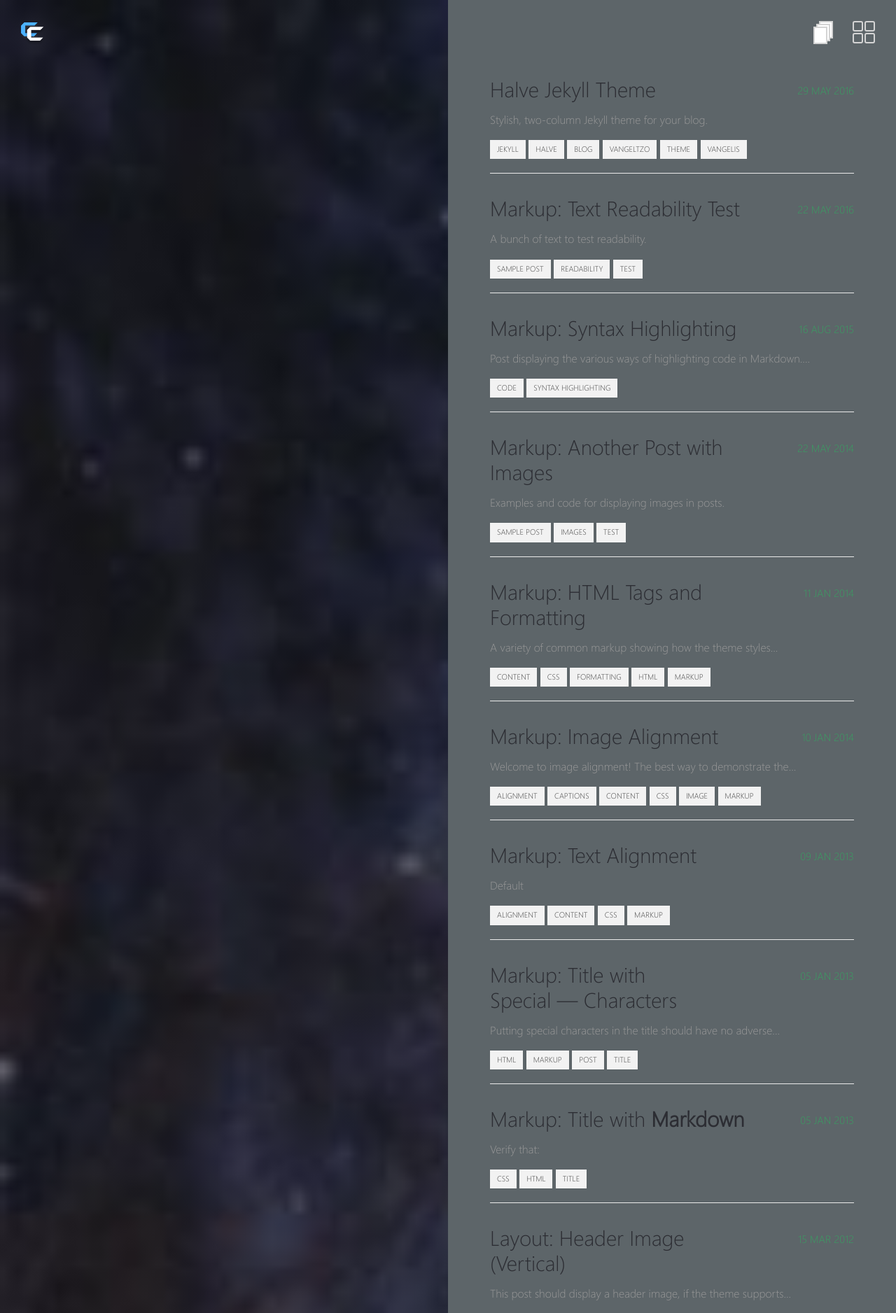
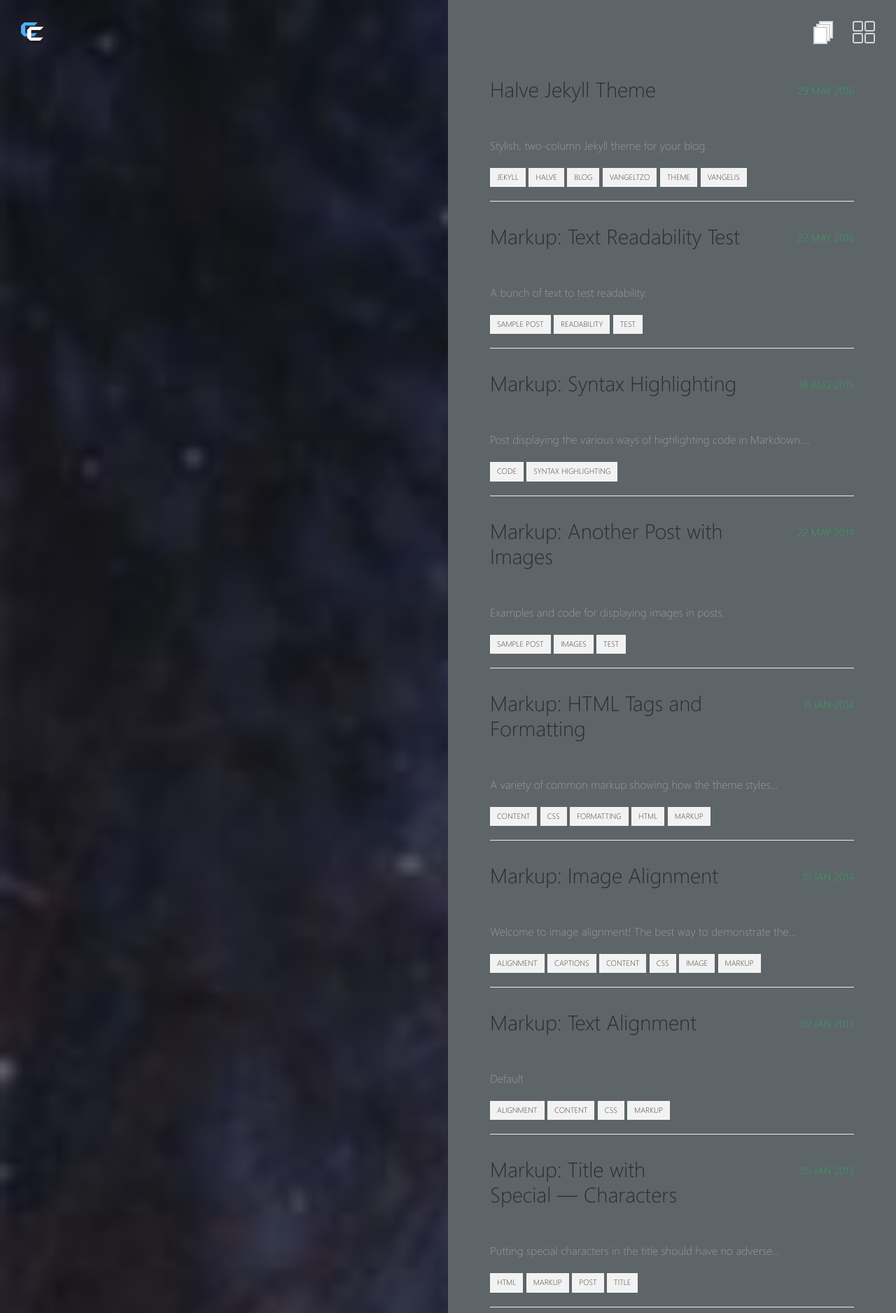
Before and after one commit to SaharaProject/ChatCraft, a Jekyll site: the page built from _pages/posts.md, in a window 1280 px wide. Shown: the top 1876 px of the page at 70% size. Built offline with Jekyll 4.4.1, drawn with Linux system fonts in a browser that asks for light colours; some of the changed text lies outside the part shown.

Commit message:
Update CSS

```diff
--- a/assets/_sass/_base.scss
+++ b/assets/_sass/_base.scss
@@ -280,6 +280,20 @@ td:last-child {
   }
 }
 
+
+p {
+  color: #EFE7DB;
+  font-size: 16px;
+  margin: 10px 0;
+  padding-top: 0;
+  line-height: 24px;
+  &:first-of-type {
+    padding-top: 35px;
+  }
+}
+
+
+
 // code
 pre {
     overflow-x: auto; // add scrollbars to wide code blocks
```
Also changed, not shown: 2 other files.
